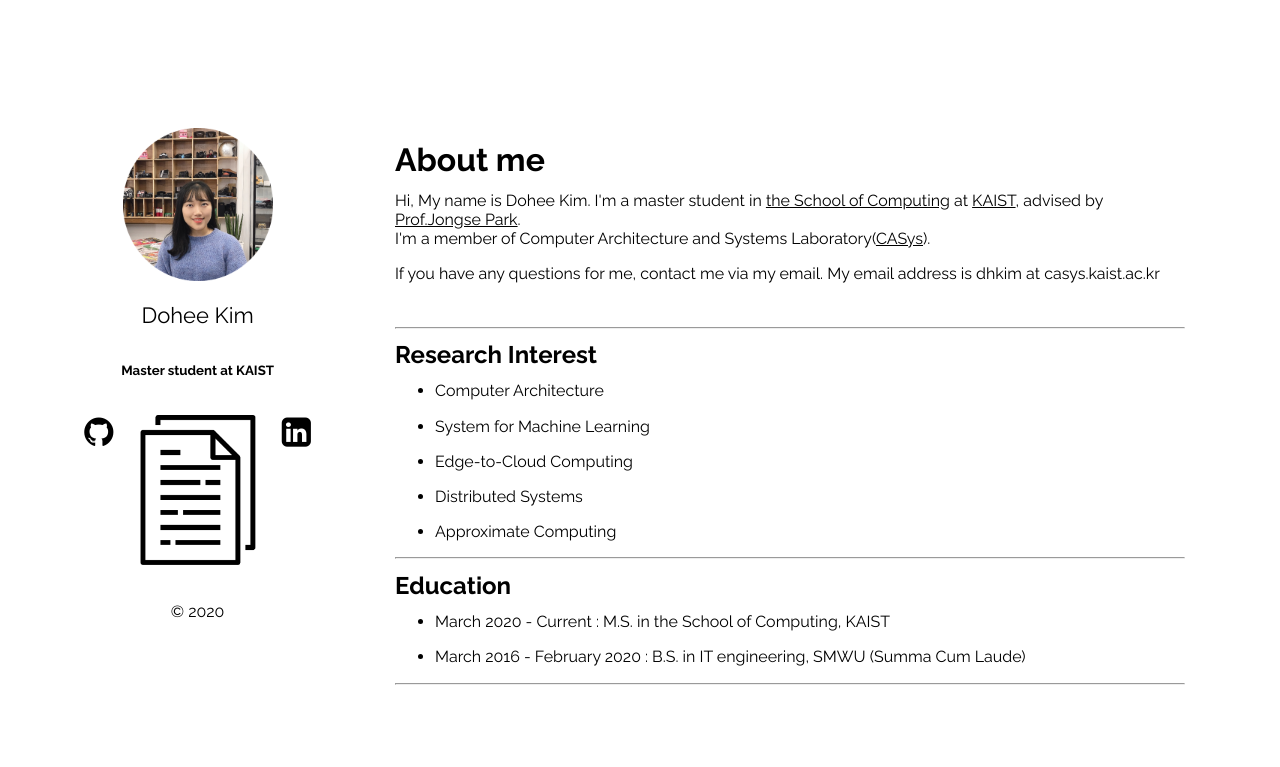
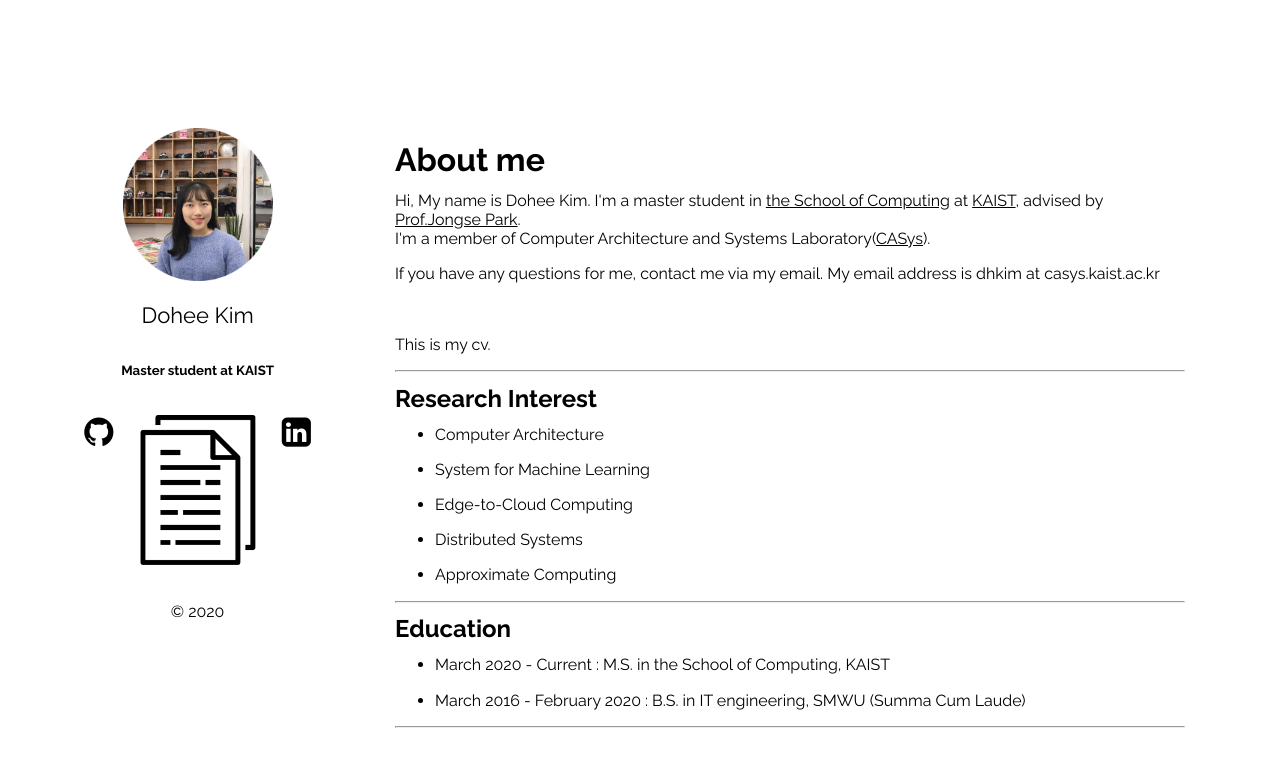
Before and after one commit to kdheejb7/kdheejb7.github.io, a Jekyll site: the page built from index.md, in a window 1280 px wide. Shown: the top 767 px of the page. Built offline with Jekyll 4.4.1, drawn with Linux system fonts in a browser that asks for light colours.

Commit message:
upload my cv

```diff
--- a/_layouts/default.html
+++ b/_layouts/default.html
@@ -72,6 +72,7 @@
 	<h1> About me </h1>
 	<p> Hi, My name is Dohee Kim. I'm a master student in <a href="https://cs.kaist.ac.kr">the School of Computing</a> at <a href="https://www.kaist.ac.kr/html/kr/index.html">KAIST</a>, advised by <a href="https://jongse-park.github.io">Prof.Jongse Park</a>. </br> I'm a member of Computer Architecture and Systems Laboratory(<a href="http://casys.kaist.ac.kr/">CASys</a>). </p><p> If you have any questions for me, contact me via my email. My email address is dhkim at casys.kaist.ac.kr</p>
         </br>
+	<p href="/assets/doheekim_cv.pdf"> This is my cv.</p>
 	<hr/>
 	<h2> Research Interest </h2>
 	<p> <ul><li> Computer Architecture </li> </p>
```
